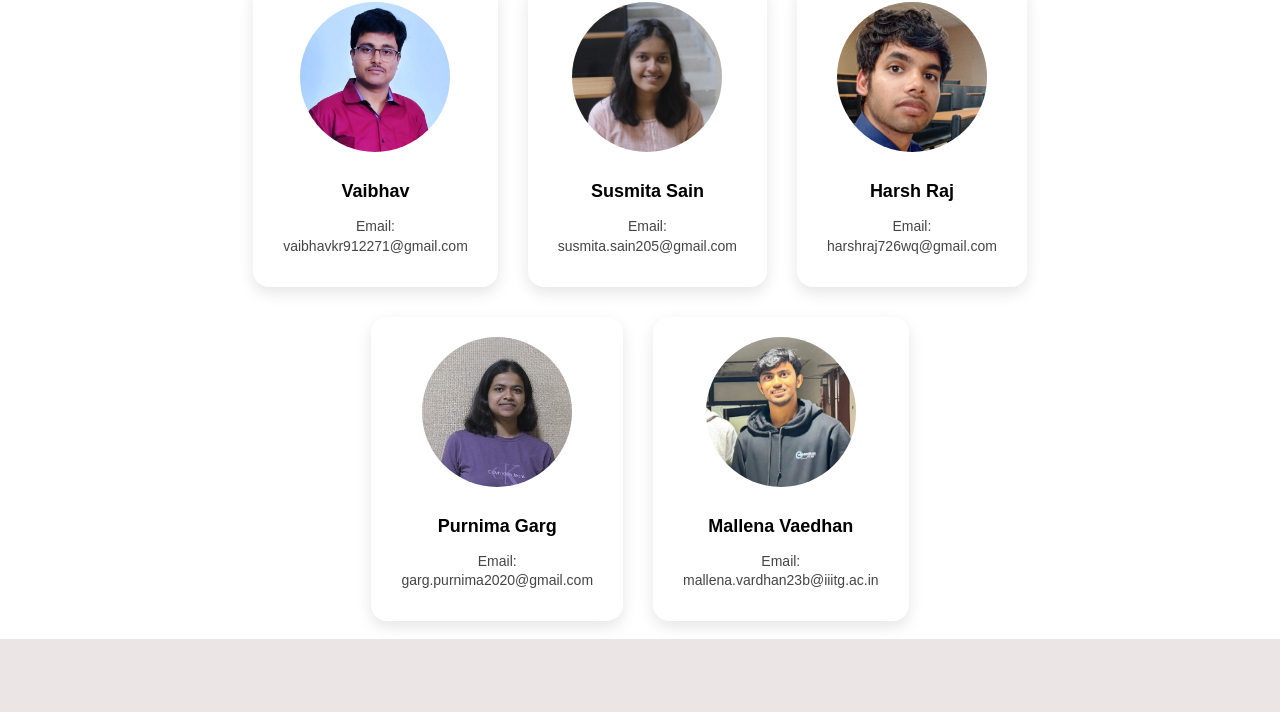
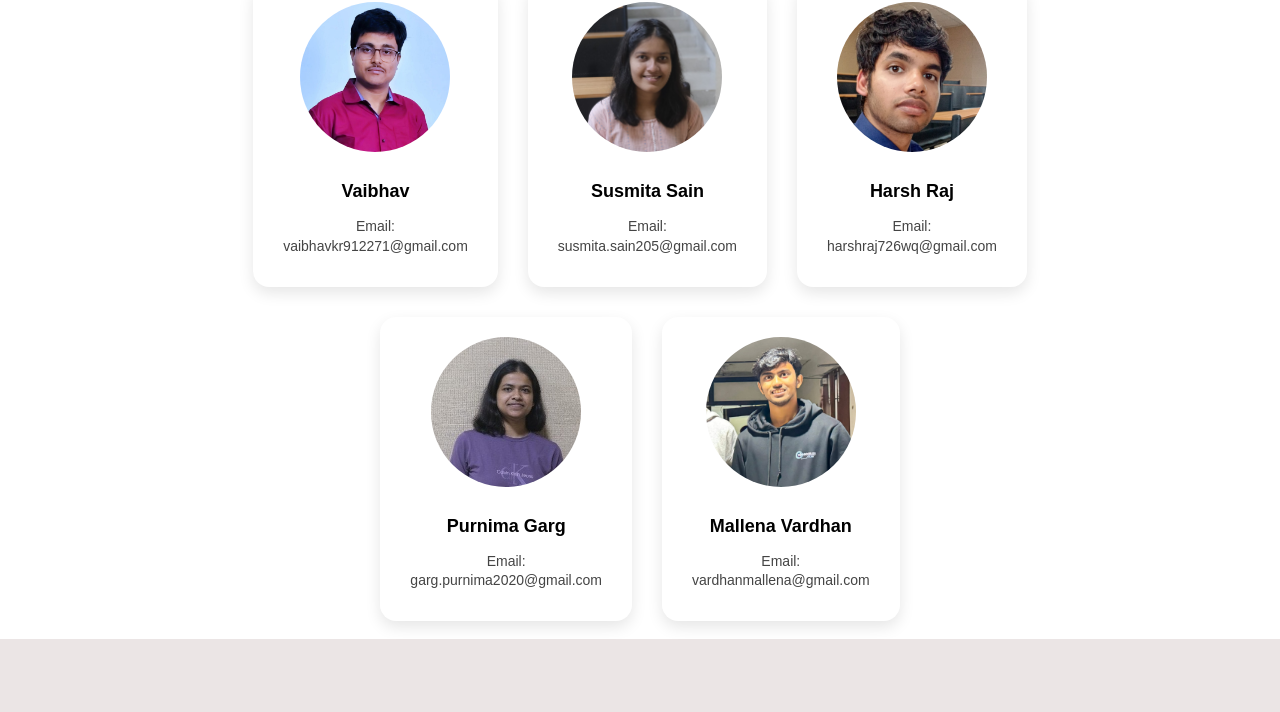
Before and after one commit to wirelessintelligence-innovationLab/will, a plain HTML site: page labMembers.html in a window 1280 px wide. Shown: the part 1170-1882 px from the top of the page. Drawn offline with Linux system fonts and the light colour scheme.

Commit message:
Update labMembers.html
Vardhan-Name Fixed

```diff
--- a/labMembers.html
+++ b/labMembers.html
@@ -141,8 +141,8 @@
 
      <div class="campus-col-lm1">
       <img src="LabMembers/vardhan.jpeg" alt="sayantan">
-      <h3>Mallena Vaedhan</h3>
-      <p>Email: mallena.vardhan23b@iiitg.ac.in</p>
+      <h3>Mallena Vardhan</h3>
+      <p>Email: vardhanmallena@gmail.com</p>
     </div>
 
   </div>
```
